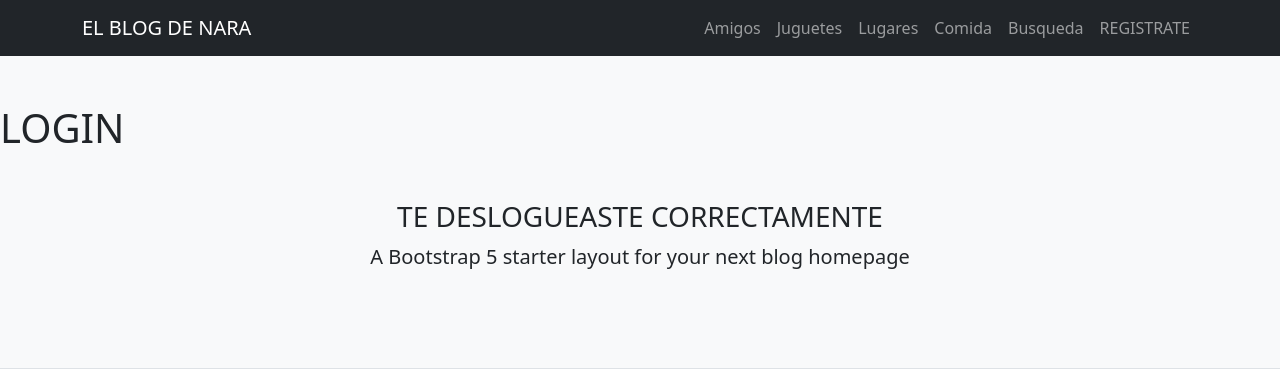
After one commit to Ricardodasilva1987/EntregaInter31100, a Django app: page /AppProyectoFinal/logout/ in a window 1280 px wide. The commit adds this page. Shown: the top 391 px of the page. Run offline with Django 4.2, Linux system fonts and the light colour scheme; some libraries are stand-ins or nearby versions.

Commit message:
Se agrega el logout

```diff
--- /dev/null
+++ b/AppProyectoFinal/templates/AppProyectoFinal/logout.html
@@ -0,0 +1,21 @@
+
+{% extends "AppProyectoFinal/padre.html" %}
+
+{% load static %}
+
+
+{% block contenido %}
+
+<h1>LOGIN</h1>
+
+{% endblock %}
+
+
+{% block contenido_cambia %}
+<h3>TE DESLOGUEASTE CORRECTAMENTE</h3>
+
+
+<div>
+
+
+{% endblock %}
--- a/AppProyectoFinal/templates/AppProyectoFinal/padre.html
+++ b/AppProyectoFinal/templates/AppProyectoFinal/padre.html
@@ -27,6 +27,7 @@
                         <li class="nav-item"><a class="nav-link" href="{% url 'lugares' %}">Lugares</a></li>
                         <li class="nav-item"><a class="nav-link" href="{% url 'comida' %}">Comida</a></li>
                         <li class="nav-item"><a class="nav-link" href="{% url 'busquedadni' %}">Busqueda</a></li>
+                        <li class="nav-item"><a class="nav-link" href="{% url 'login' %}">REGISTRATE</a></li>
 
 
                     </ul>
--- a/AppProyectoFinal/urls.py
+++ b/AppProyectoFinal/urls.py
@@ -2,6 +2,7 @@ from django.urls import path
 from .views import *
 from .models import *
 from .forms import *
+from django.contrib.auth.views import LogoutView
 
 urlpatterns = [
 
@@ -19,5 +20,6 @@ urlpatterns = [
     path("editarAmigo/<id>",editarAmigos,name="editarAmigo"),
     path("login/",login_request,name="login"),
     path("register/",registro,name="register"),
+    path("logout/",LogoutView.as_view(template_name='AppProyectoFinal/logout.html'),name="logout"),
 
 ]
--- a/AppProyectoFinal/views.py
+++ b/AppProyectoFinal/views.py
@@ -11,6 +11,7 @@ from .forms import *
 from django.views.generic import ListView
 from django.contrib.auth.forms import AuthenticationForm,UserCreationForm
 from django.contrib.auth import login,logout,authenticate
+from django.contrib.auth.decorators import login_required
 
 def miprimersaludo(request):
     return HttpResponse("hola es mi primer view")
@@ -28,7 +29,7 @@ def inicio(request):
 
 
 
-
+@login_required
 def formularioinicio(request):
 
     if request.method=="POST":
@@ -129,7 +130,7 @@ def buscar(request):
         return render(request,"AppProyectoFinal/resultadobusqueda.html",{"mensaje":"No hay DNI"})
 
 #ver amigos en un html
-
+@login_required
 def leerAmigos(request):
 
     amiguitos = Amigo.objects.all()
```
Also changed, not shown: db.sqlite3.
